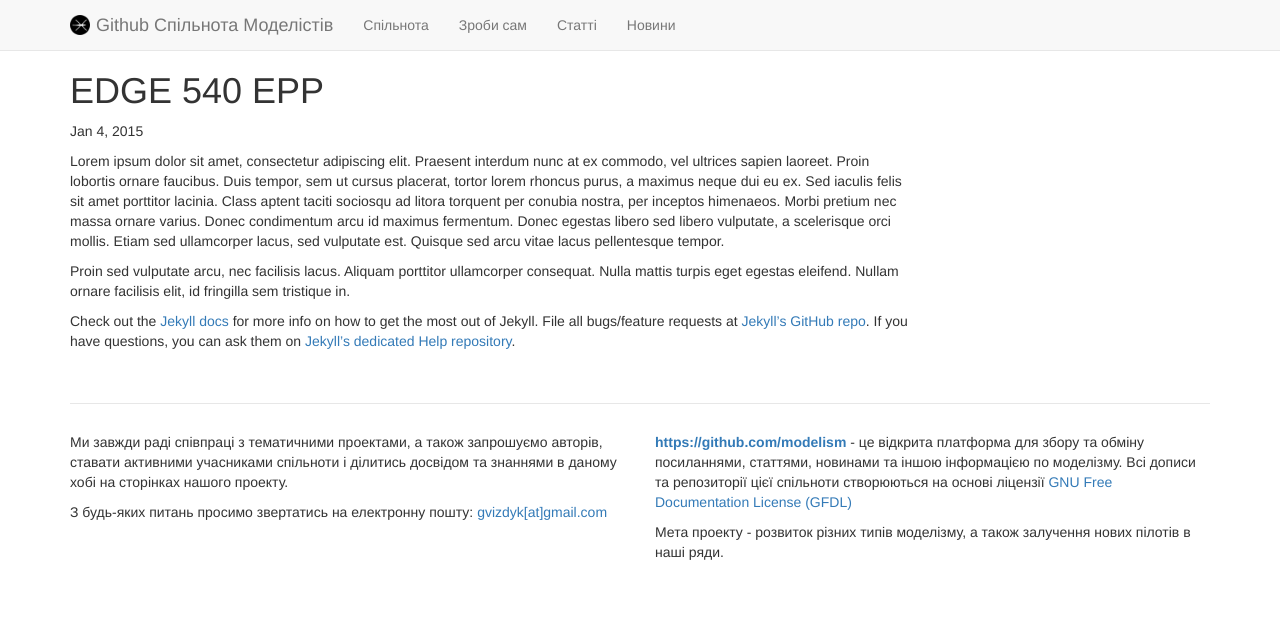
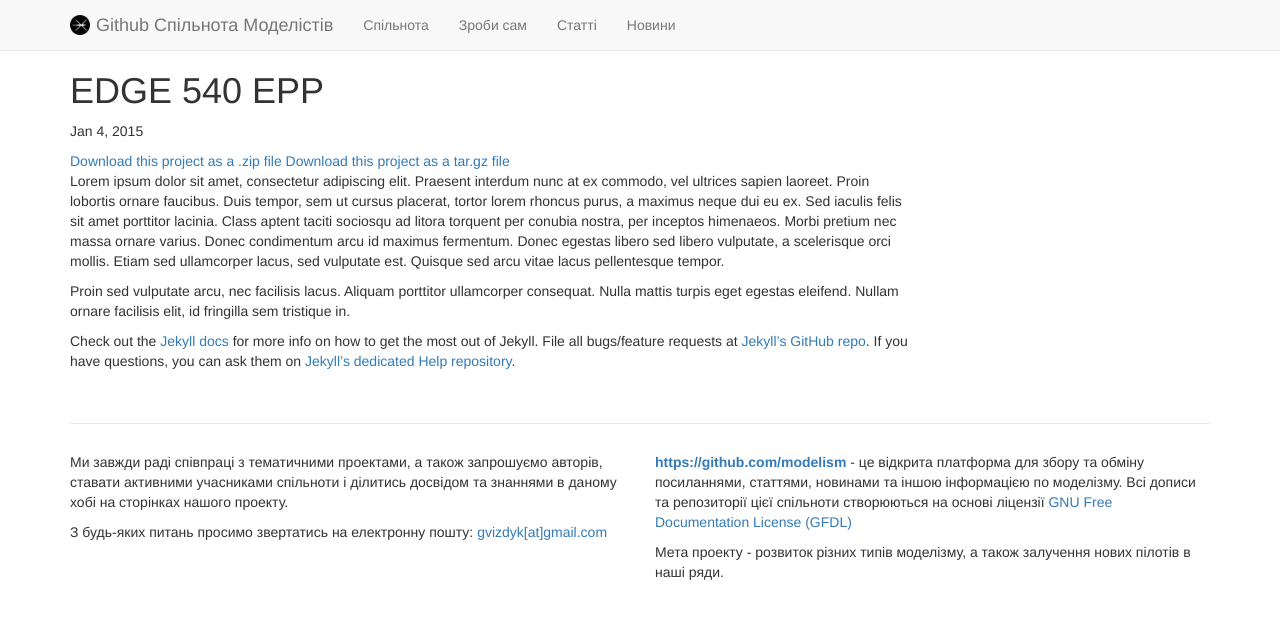
Before and after one commit to modelism/community, a Jekyll site: the page built from _posts/2015-01-04-diy-edge-540-epp.markdown, in a window 1280 px wide. Shown: the top 619 px of the page. Built offline with Jekyll 4.4.1, drawn with Linux system fonts in a browser that asks for light colours.

Commit message:
added download links a project

```diff
--- a/_posts/2015-01-04-diy-edge-540-epp.markdown
+++ b/_posts/2015-01-04-diy-edge-540-epp.markdown
@@ -6,6 +6,11 @@
 categories: diy
 image: /images/bg-aircraft.jpg
 ---
+
+<section class="downloads">
+  <a class="zip_download_link" href="https://github.com/modelism/diy.aircraft.edge_540_epp/zipball/master">Download this project as a .zip file</a>
+  <a class="tar_download_link" href="https://github.com/modelism/diy.aircraft.edge_540_epp/tarball/master">Download this project as a tar.gz file</a>
+</section>
 
 Lorem ipsum dolor sit amet, consectetur adipiscing elit. Praesent interdum nunc at ex commodo, vel ultrices sapien laoreet. Proin lobortis ornare faucibus. Duis tempor, sem ut cursus placerat, tortor lorem rhoncus purus, a maximus neque dui eu ex. Sed iaculis felis sit amet porttitor lacinia. Class aptent taciti sociosqu ad litora torquent per conubia nostra, per inceptos himenaeos. Morbi pretium nec massa ornare varius. Donec condimentum arcu id maximus fermentum. Donec egestas libero sed libero vulputate, a scelerisque orci mollis. Etiam sed ullamcorper lacus, sed vulputate est. Quisque sed arcu vitae lacus pellentesque tempor.
 
```
